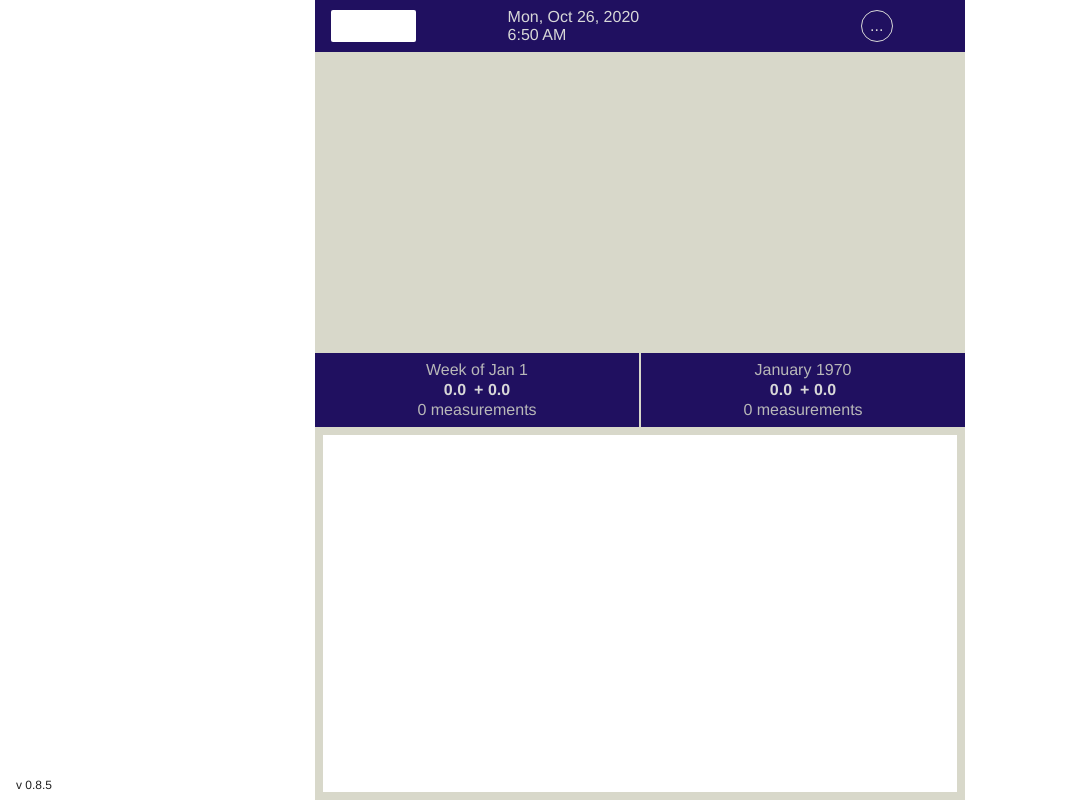
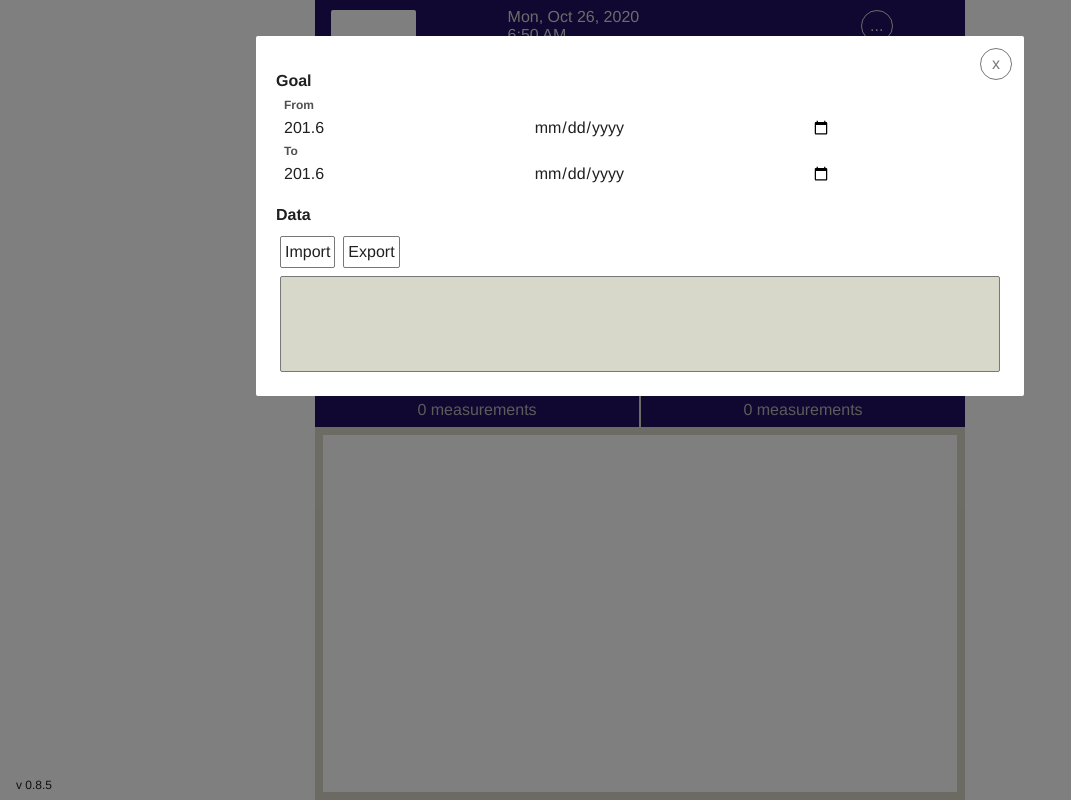
Before and after one commit to philrmass/weight-tracker, a React app: page / in a window 1280 px wide. Shown: the whole page, without its empty margins (0-1071 px from the left). Built offline with nearby package versions, Linux system fonts and the light colour scheme; the HTML template or start-up script is replaced by a standard one.

Commit message:
add goal ui

```diff
--- a/src/components/Options.js
+++ b/src/components/Options.js
@@ -28,17 +28,62 @@ function Options({
     exportWeights(items.length);
   }
 
+  //??? start weight, start date
+  //??? goal weight, goal date
+  /*
+  value={value}
+  onChange={handleChange}
+  onKeyUp={handleKeyUp}
+
+  value={dateToEdit(activeEvent.date)}
+  onChange={(e) => handleDateChange(e.target.value)}
+  */
   return (
     <main className={styles.main}>
-      <div className={styles.top}>
+      <section className={styles.top}>
         <button
           onClick={() => setOptionsOpen(false)}
         >
           x
         </button>
+      </section>
+      <section className={styles.controls}>
+        <section className={styles.goal}>
+          <div className={styles.title}>Goal</div>
+          <div className={styles.label}>From</div>
+          <div className={styles.goalControls}>
+            <input
+              type='number'
+              min='0'
+              max='1000'
+              step='0.1'
+              value={201.6}
+              onChange={() => {}}
+            />
+            <input
+              type='date'
+              className={styles.dateInput}
+            />
           </div>
-      <div className={styles.controls}>
-        <div className={styles.data}>
+          <div className={styles.label}>To</div>
+          <div className={styles.goalControls}>
+            <input
+              type='number'
+              min='0'
+              max='1000'
+              step='0.1'
+              value={201.6}
+              onChange={() => {}}
+            />
+            <input
+              type='date'
+              className={styles.dateInput}
+            />
+          </div>
+        </section>
+        <section className={styles.data}>
+          <div className={styles.title}>Data</div>
+          <div className={styles.dataControls}>
             <button onClick={importFile}>
               Import
             </button>
@@ -49,7 +94,8 @@ function Options({
           <div className={styles.message}>
             {message}
           </div>
-      </div>
+        </section>
+      </section>
     </main>
   );
 }
--- a/src/redux/weights/reducer.js
+++ b/src/redux/weights/reducer.js
@@ -16,7 +16,7 @@ const defaultState = {
   weeks: calculateWeeks(all),
   months: calculateMonths(all),
   message: '',
-  isOptionsOpen: false,
+  isOptionsOpen: true,
 };
 
 function getImportMessage(stats) {
--- a/src/styles/Options.module.css
+++ b/src/styles/Options.module.css
@@ -1,10 +1,17 @@
 .main {
+  position: relative;
 }
 
 .top {
+  position: absolute;
+  right: 0;
+  top: 0;
+  /*
   display: flex;
   align-items: center;
   justify-content: flex-end;
+  background: #fde;
+  */
 }
 
 .top button {
@@ -16,6 +23,15 @@
   border-color: var(--color-button-hover);
   background: var(--bg-button-hover);
   color: var(--color-button-hover);
+}
+
+.title {
+  padding-top: var(--size-2);
+  padding-bottom: var(--size-1);
+  /*
+  padding-bottom: var(--size-1) 0;
+  */
+  font-weight: bold;
 }
 
 .controls {
@@ -35,7 +51,28 @@
   color: var(--color-button-hover);
 }
 
+.goal {
+}
+
+.goalControls {
+  display: grid;
+  grid-template-columns: auto auto auto;
+}
+
+.label {
+  /*
+  padding-top: var(--size-1);
+  */
+  padding-left: var(--size-1);
+  font-size: var(--text-small);
+  color: var(--color-normal-light);
+  font-weight: bold;
+}
+
 .data {
+}
+
+.dataControls {
   display: flex;
 }
 
```
Lines whose indentation alone changed are shown as unchanged.
